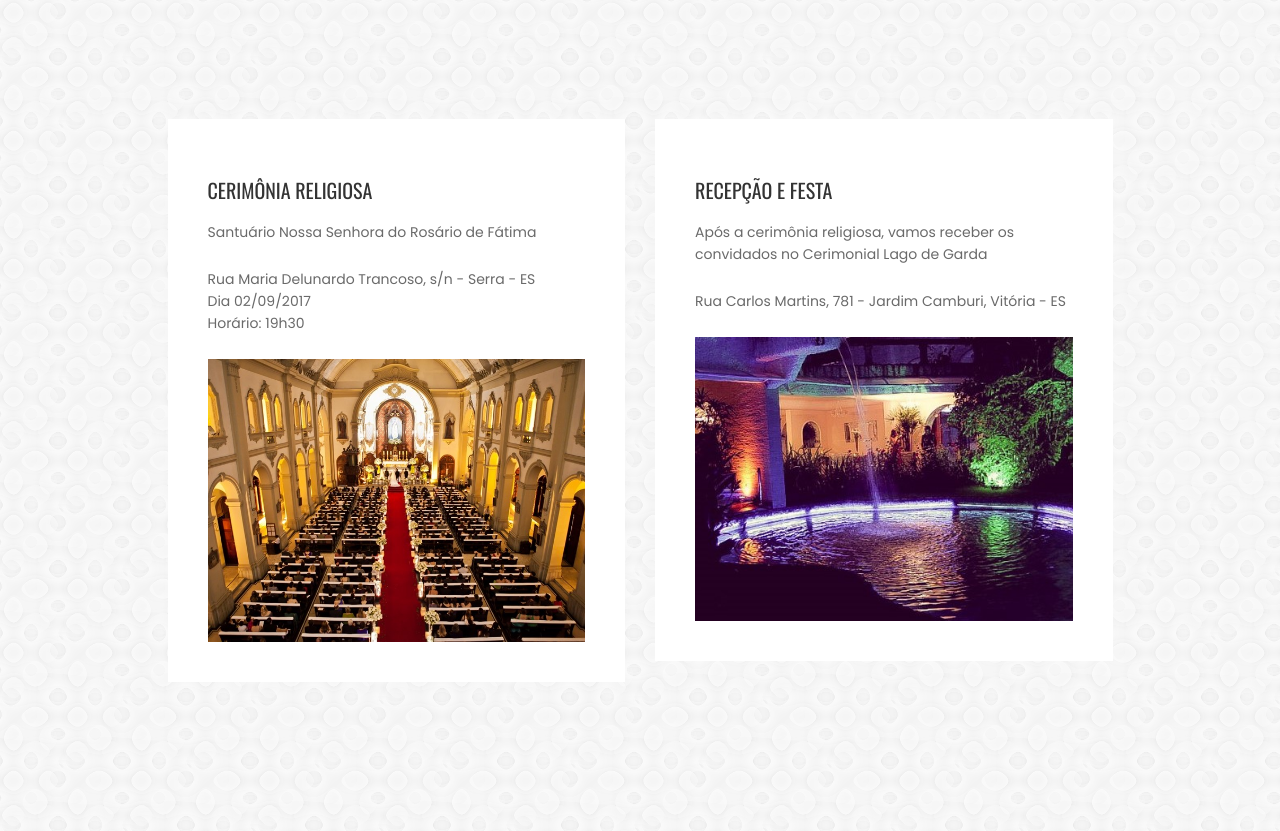
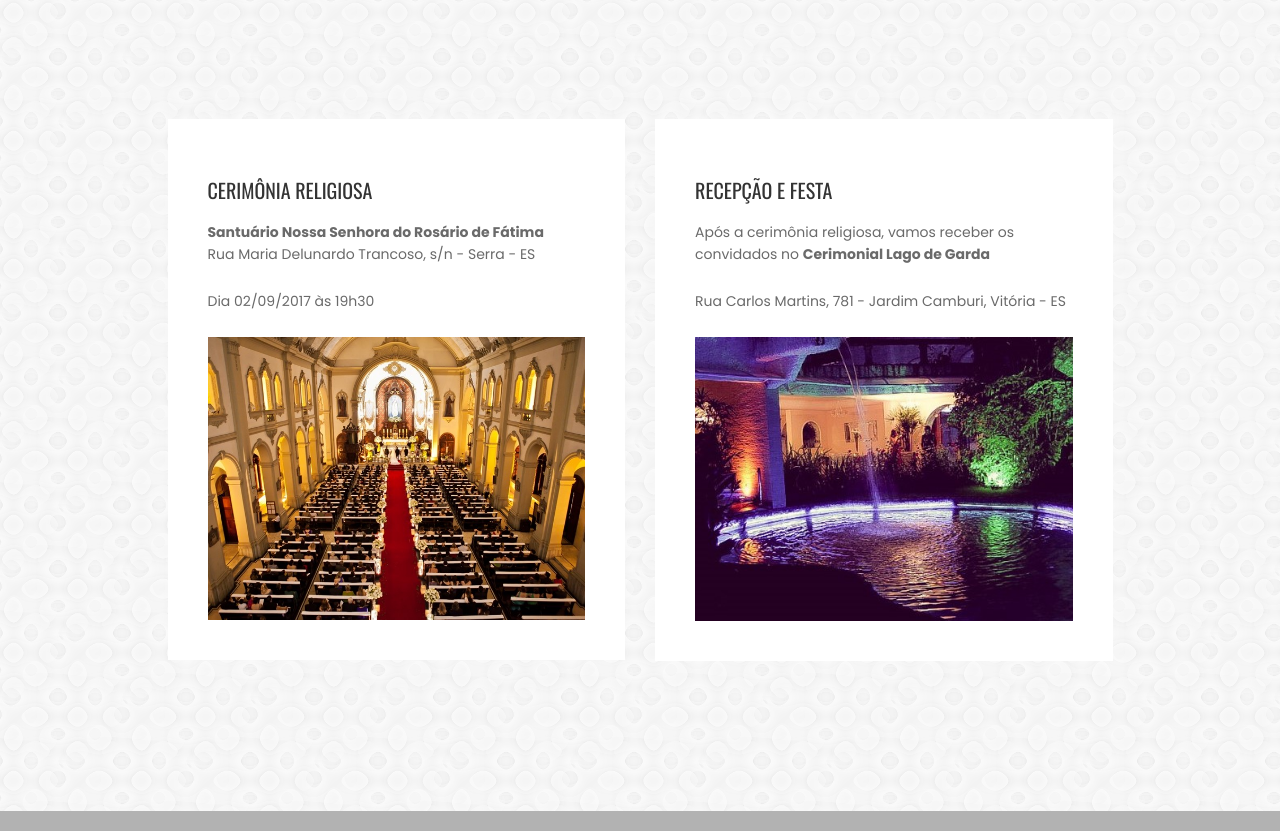
Before and after one commit to nowakis/liviaefabio, a PHP site: page /location.php in a window 1280 px wide. Shown: the part 626-1457 px from the top of the page. Run offline with PHP 8.4, Linux system fonts and the light colour scheme; some web fonts are replaced; grey boxes are pictures that could not be loaded.

Commit message:
Ajuste na fonte a ajusta hoteis

```diff
--- a/Page/top-bottom-bar/css/style.css
+++ b/Page/top-bottom-bar/css/style.css
@@ -278,6 +278,10 @@ p.small {
 	font-size:12px;
 }
 
+p.strong {
+	font-weight: bold;
+}
+
 a{
 	text-decoration:none;
 	color:#6a6a6a;
--- a/Page/top-bottom-bar/location.php
+++ b/Page/top-bottom-bar/location.php
@@ -66,11 +66,9 @@ require_once 'header.php';
 
                     	<div class="white-box-content-wrapper animation fadeInLeft">
                         	<h3>CERIMÔNIA RELIGIOSA</h3>
-                            <p>Santuário Nossa Senhora do Rosário de Fátima</p>
-                            <p>Rua Maria Delunardo Trancoso, s/n - Serra - ES<br />
-                            Dia 02/09/2017<br />
-                            Horário: 19h30<br />
-                            </p>
+                            <p class='strong no-margin'>Santuário Nossa Senhora do Rosário de Fátima</p>
+                            <p>Rua Maria Delunardo Trancoso, s/n - Serra - ES</p>
+                            <p>Dia 02/09/2017 às  19h30</p>
                             <img src="images/wedding/igreja-interna-4x3.jpg" alt="" class="fullwidth">
                         </div>
 
@@ -80,7 +78,7 @@ require_once 'header.php';
 
                     	<div class="white-box-content-wrapper animation fadeInRight">
                         	<h3>RECEPÇÃO E FESTA</h3>
-                            <p>Após a cerimônia religiosa, vamos receber os convidados no Cerimonial Lago de Garda</p>
+                            <p>Após a cerimônia religiosa, vamos receber os convidados no <strong>Cerimonial Lago de Garda</strong></p>
                     		<p>Rua Carlos Martins, 781 - Jardim Camburi, Vitória - ES</p>
                             <img src="images/wedding/img_45321-4x3.jpg" alt="" class="fullwidth">
                         </div>
```
